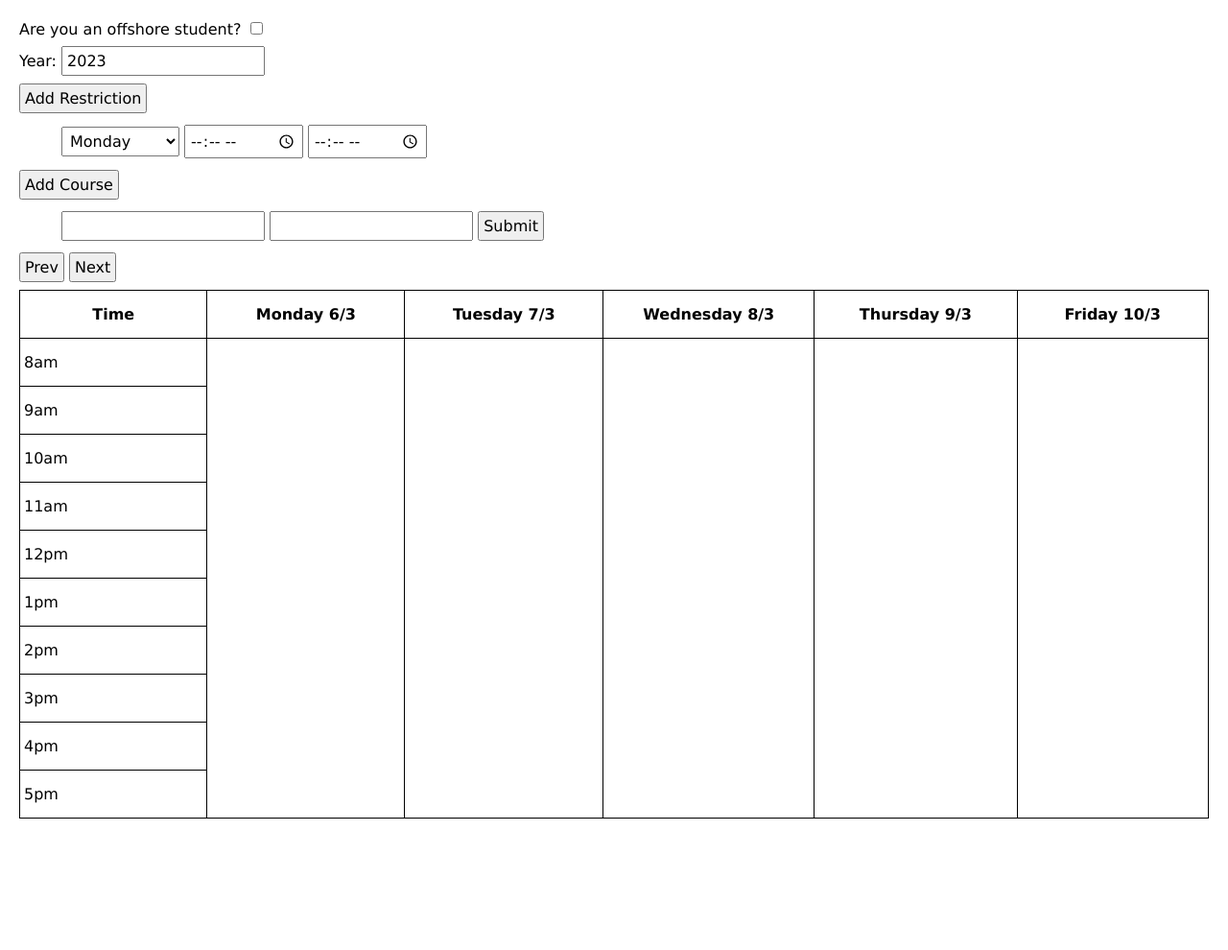
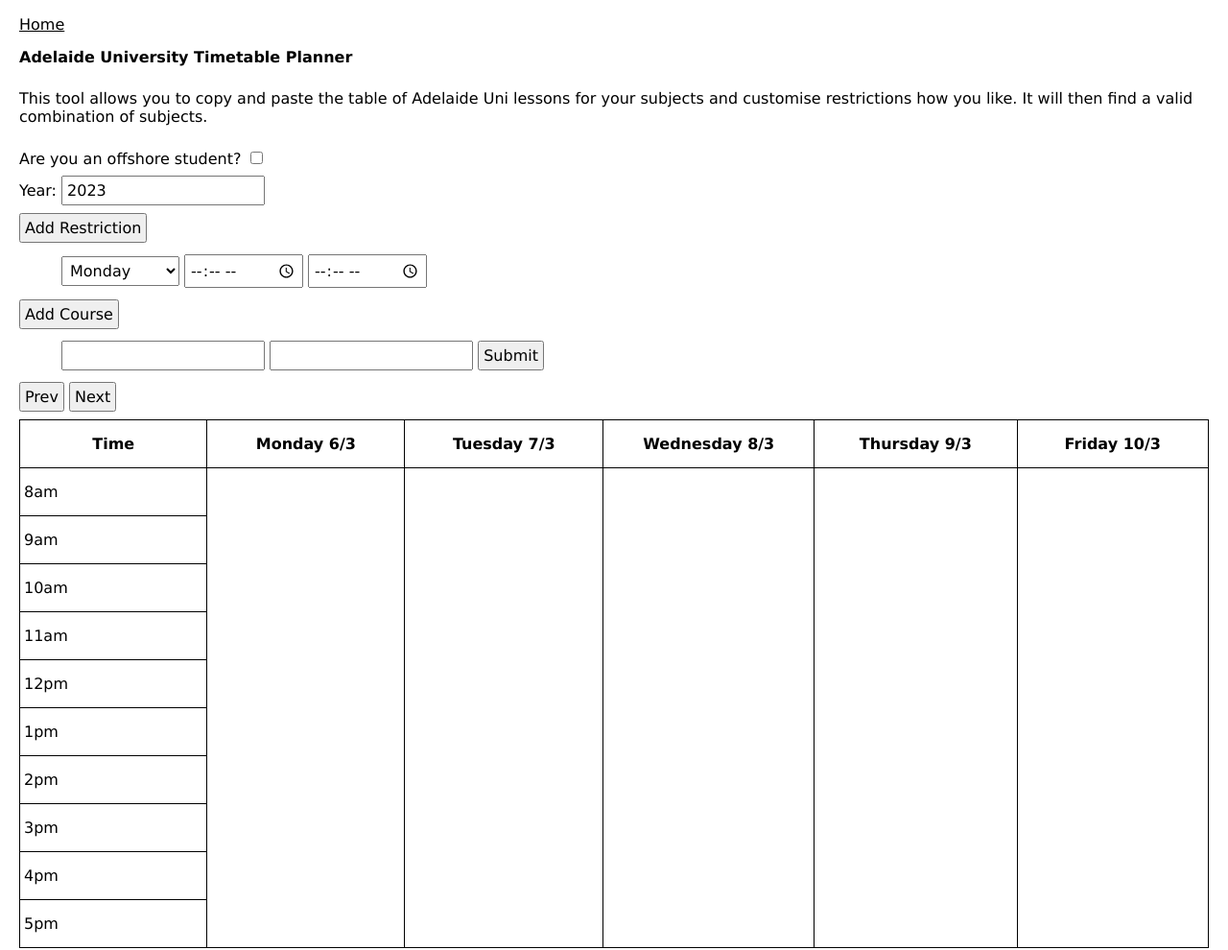
Before and after one commit to Sacander/Adelaide-Uni-Timetable-Planner, a plain HTML site: page index.html in a window 1280 px wide. Shown: the whole page at 96% size. Before the commit the page ends 873 px from the top, so only its background shows below. Drawn offline with Linux system fonts and the light colour scheme.

Commit message:
added heading and page explanation

```diff
--- a/index.html
+++ b/index.html
@@ -9,6 +9,11 @@
 </head>
 
 <body onload="onLoad()">
+
+    <!-- webpage heading, explanation and link back to home -->
+    <a href="https://sacander.github.io">Home</a>
+    <h1>Adelaide University Timetable Planner</h1>
+    <p>This tool allows you to copy and paste the table of Adelaide Uni lessons for your subjects and customise restrictions how you like. It will then find a valid combination of subjects.</p>
 
     <!-- checkbox to remove online only classes -->
     <div>
```
